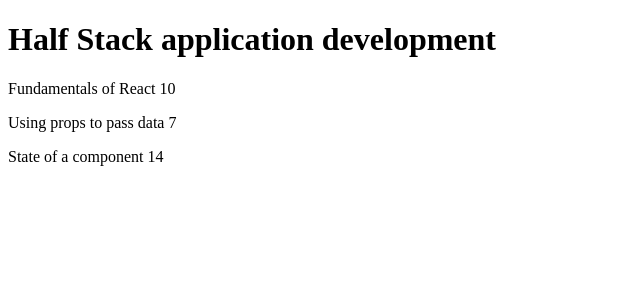
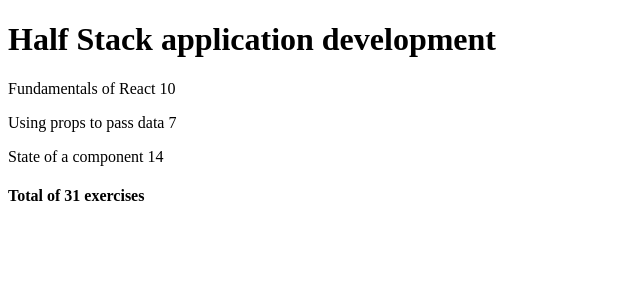
Before and after one commit to Fevenim/FullStackCourse, a React (Vite) app in the folder part2/courseInfo/: page / in a window 1280 px wide. Shown: the top 300 px of the page, without its empty margins (0-640 px from the left). Built offline with nearby package versions, Linux system fonts and the light colour scheme.

Commit message:
sourseInfo: step8

```diff
--- a/part2/courseInfo/src/App.jsx
+++ b/part2/courseInfo/src/App.jsx
@@ -1,4 +1,6 @@
 const Header = ({ course }) => <h1>{course}</h1>
+
+const Total = ({ sum }) => <h4>Total of {sum} exercises</h4>
 
 const Part = ({ part }) => {
 console.log("part props are", part)
@@ -24,11 +26,13 @@
 
 const Course = ({ course }) => {
   const { name, parts } = course
+  const total = parts.reduce((accumulator, currentValue) => accumulator + currentValue.exercises, 0)
 
   return(
   <>
   <Header course={name}  />
   <Content part={parts}  />
+  <Total sum={total}  />
   </>
   )
 }
```
